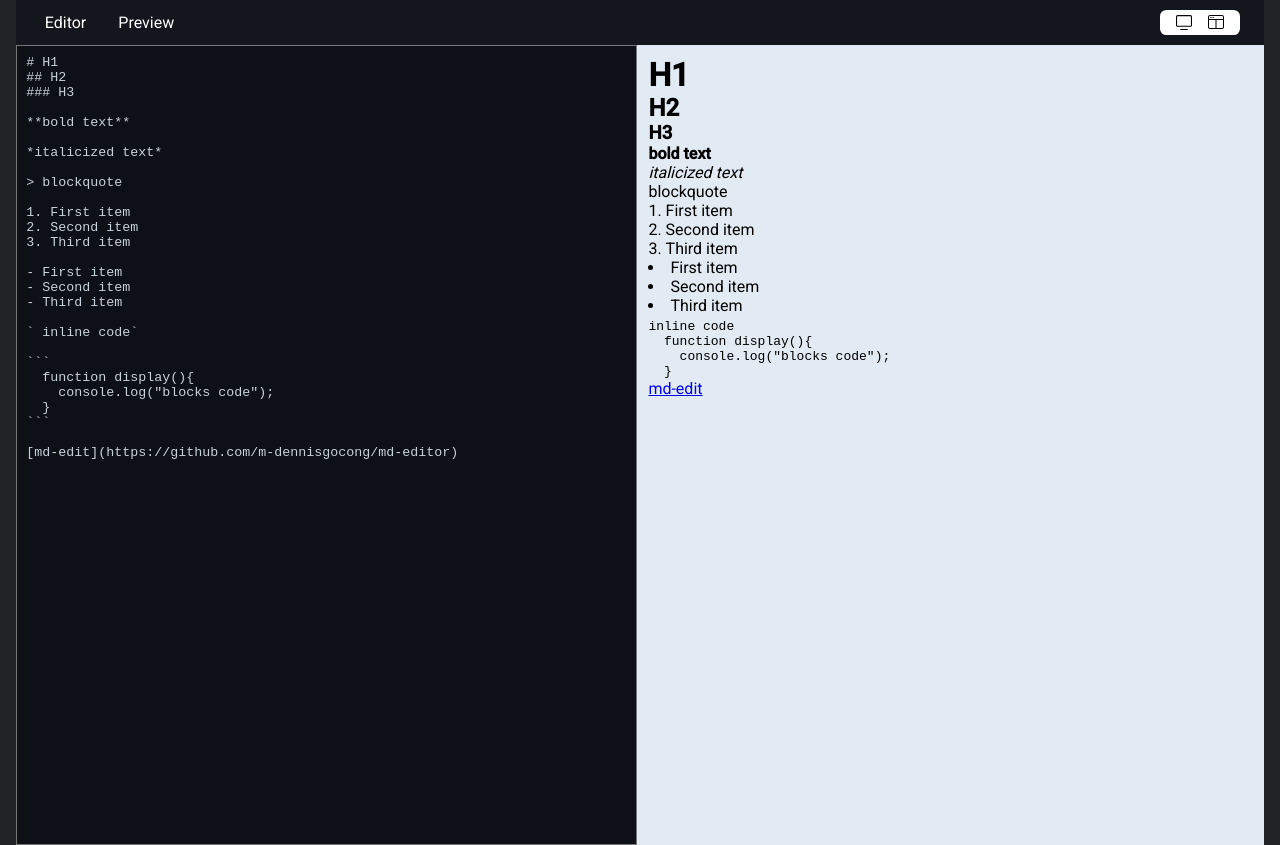
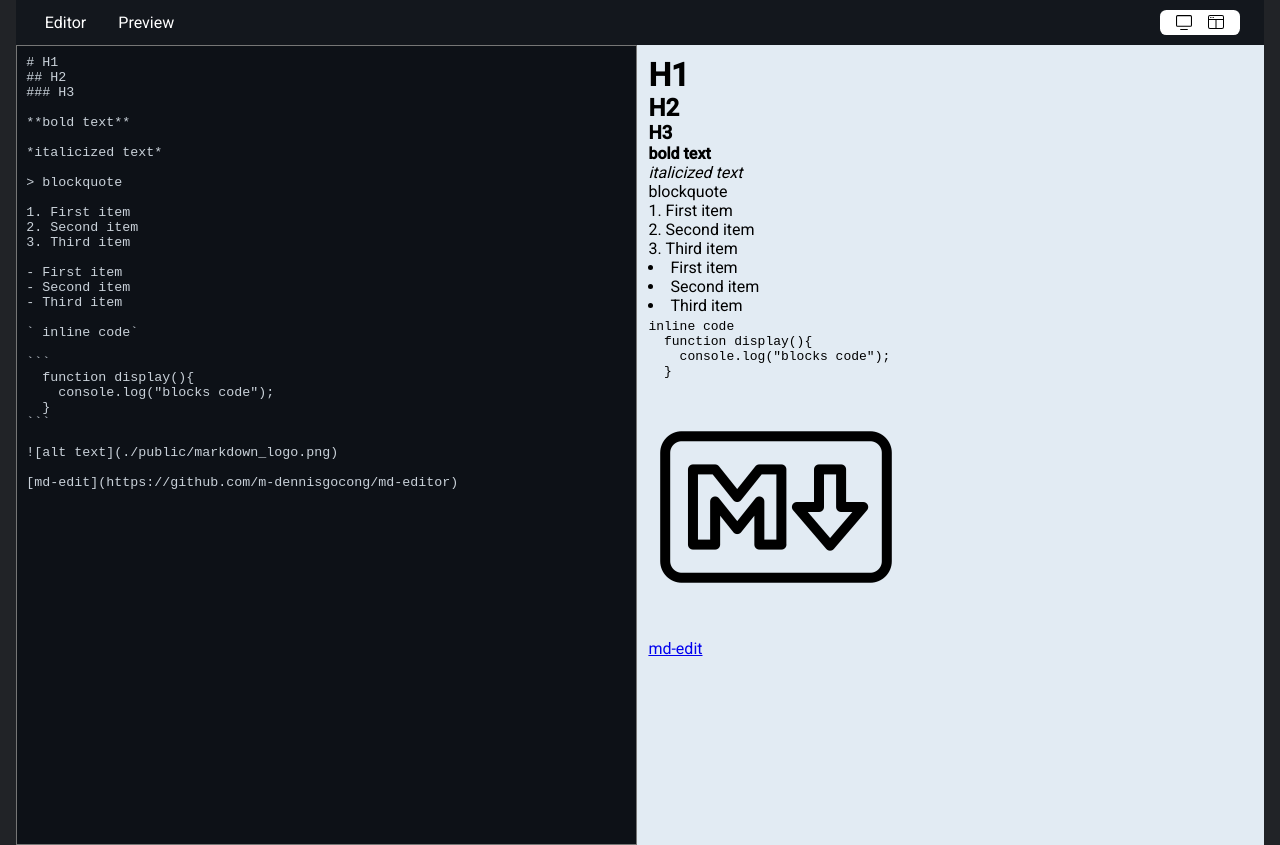
Before and after one commit to m-dennisgocong/md-editor, a React (Vite) app: page / in a window 1280 px wide. Built offline with nearby package versions, Linux system fonts and the light colour scheme.

Commit message:
import initialText

```diff
--- a/src/App.jsx
+++ b/src/App.jsx
@@ -2,36 +2,10 @@
 import TextEditor from './components/TextEditor';
 import PreviewText from './components/PreviewText';
 import HeaderMenu from './components/HeaderMenu';
+import {initialText} from './initialText.js'
 import './App.scss';
 function App() {
-const initialText =
-`# H1
-## H2
-### H3
 
-**bold text**
-
-*italicized text*
-
-> blockquote
-
-1. First item
-2. Second item
-3. Third item
-
-- First item
-- Second item
-- Third item
-
-\` inline code\`
-
-\`\`\`
-  function display(){
-    console.log("blocks code");
-  }
-\`\`\`
-
-[md-edit](https://github.com/m-dennisgocong/md-editor)`;
   const [inputText, setInputText] = useState(initialText);
   const [typeView, setTypeView] = useState(true);
   const [screenType, setScreenType] = useState(false);
```
